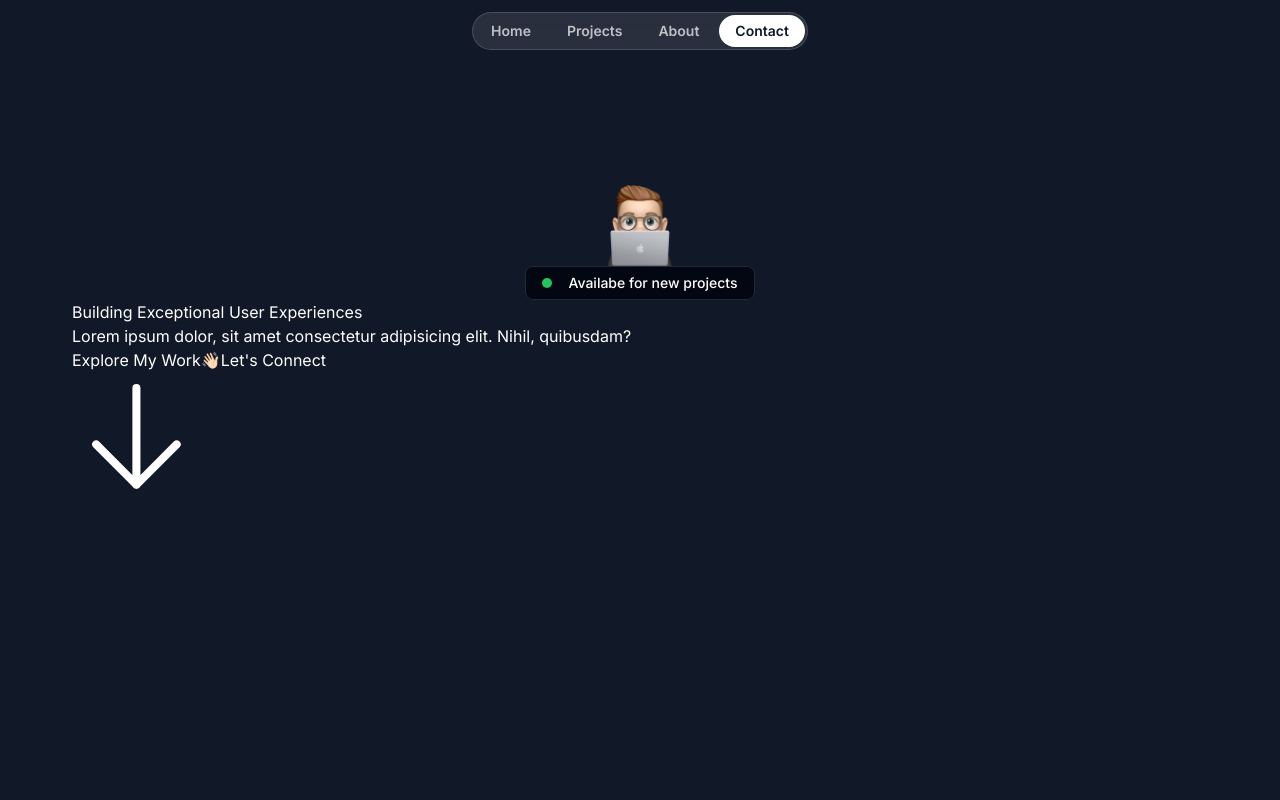
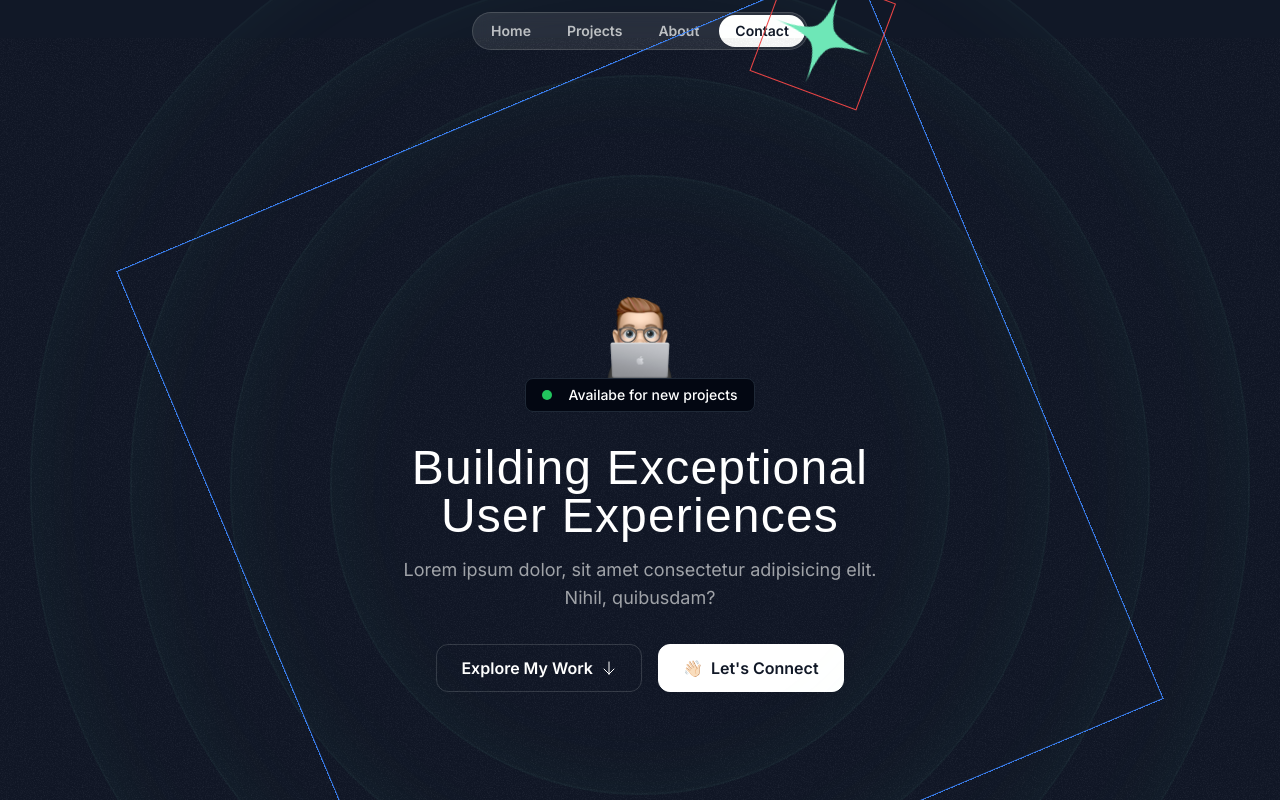
Before and after one commit to ppete10/melt-portfolio, a Next.js app: page / in a window 1280 px wide. Shown: the top 800 px of the page. Built offline with nearby package versions, Linux system fonts and the light colour scheme; a web font is replaced by a local one.

Commit message:
updates Hero Section

```diff
--- a/src/app/globals.css
+++ b/src/app/globals.css
@@ -6,4 +6,8 @@
     .nav-item {
         @apply px-4 py-1.5 rounded-full text-white/70 text-sm font-semibold hover:bg-white/10 hover:text-white transition duration-300;
     }
+
+    .hero-ring{
+        @apply absolute inset-0 border-2 top-1/2 left-1/2 -translate-x-1/2 -translate-y-1/2 rounded-full border-emerald-300/5 shadow-[0_0_80px_inset] shadow-emerald-300/5;
+    }
 }
--- a/src/app/layout.tsx
+++ b/src/app/layout.tsx
@@ -14,8 +14,8 @@ const calistoga = Calistoga({
 });
 
 export const metadata: Metadata = {
-  title: "My Portfolio",
-  description: "Created with the help of Frontend Tribe",
+  title: "Melt Portfolio",
+  description: "A portfolio website built with Melt",
 };
 
 export default function RootLayout({
--- a/src/sections/Hero.tsx
+++ b/src/sections/Hero.tsx
@@ -1,10 +1,29 @@
 import memojiImage from "@/assets/images/memoji-computer.png";
 import Image from "next/image";
 import ArrowDown from "@/assets/icons/arrow-down.svg";
+import grainImage from "@/assets/images/grain.jpg";
+import StarIcon from "@/assets/icons/star.svg";
 
 export const HeroSection = () => {
   return (
-    <div className="py-32">
+    <div className="py-32 md:py-48 lg:py-60 relative z-0 overflow-x-clip">
+      <div
+        className="absolute inset-0 -z-30 opacity-5"
+        style={{
+          backgroundImage: `url(${grainImage.src})`,
+        }}
+      ></div>
+      <div className="size-[620px] hero-ring"></div>
+      <div className="size-[820px] hero-ring"></div>
+      <div className="size-[1020px] hero-ring"></div>
+      <div className="size-[1220px] hero-ring"></div>
+      <div className="absolute left-1/2 top-1/2 -translate-x-1/2 -translate-y-1/2">
+        <div className="border border-blue-500 size-[800px] animate-spin [animation-duration:30s]">
+          <div className="border border-red-500 inline-flex animate-spin [animation-duration:5s]">
+            <StarIcon className="size-28 text-emerald-300" />
+          </div>
+        </div>
+      </div>
       <div className="container">
         <div className="flex flex-col items-center">
           <Image
@@ -17,19 +36,23 @@ export const HeroSection = () => {
             <div className="text-sm font-medium">Availabe for new projects</div>
           </div>
         </div>
-        <h1 className="">Building Exceptional User Experiences</h1>
-        <p>
-          Lorem ipsum dolor, sit amet consectetur adipisicing elit. Nihil,
-          quibusdam?
-        </p>
-        <div>
-          <button>
-            <span>Explore My Work</span>
-            <ArrowDown />
+        <div className="max-w-lg mx-auto">
+          <h1 className="font-serif text-3xl md:text-5xl text-center mt-8 tracking-wide">
+            Building Exceptional User Experiences
+          </h1>
+          <p className="mt-4 text-center text-white/60 md:text-lg">
+            Lorem ipsum dolor, sit amet consectetur adipisicing elit. Nihil,
+            quibusdam?
+          </p>
+        </div>
+        <div className="flex flex-col md:flex-row justify-center items-center mt-8 gap-4">
+          <button className="inline-flex items-center gap-2 border border-white/15 px-6 h-12 rounded-xl">
+            <span className="font-semibold">Explore My Work</span>
+            <ArrowDown className="size-4" />
           </button>
-          <button>
+          <button className="inline-flex items-center gap-2 border border-white bg-white text-gray-900 h-12 px-6 rounded-xl">
             <span>👋🏻</span>
-            <span>Let's Connect</span>
+            <span className="font-semibold">Let's Connect</span>
           </button>
         </div>
       </div>
```
